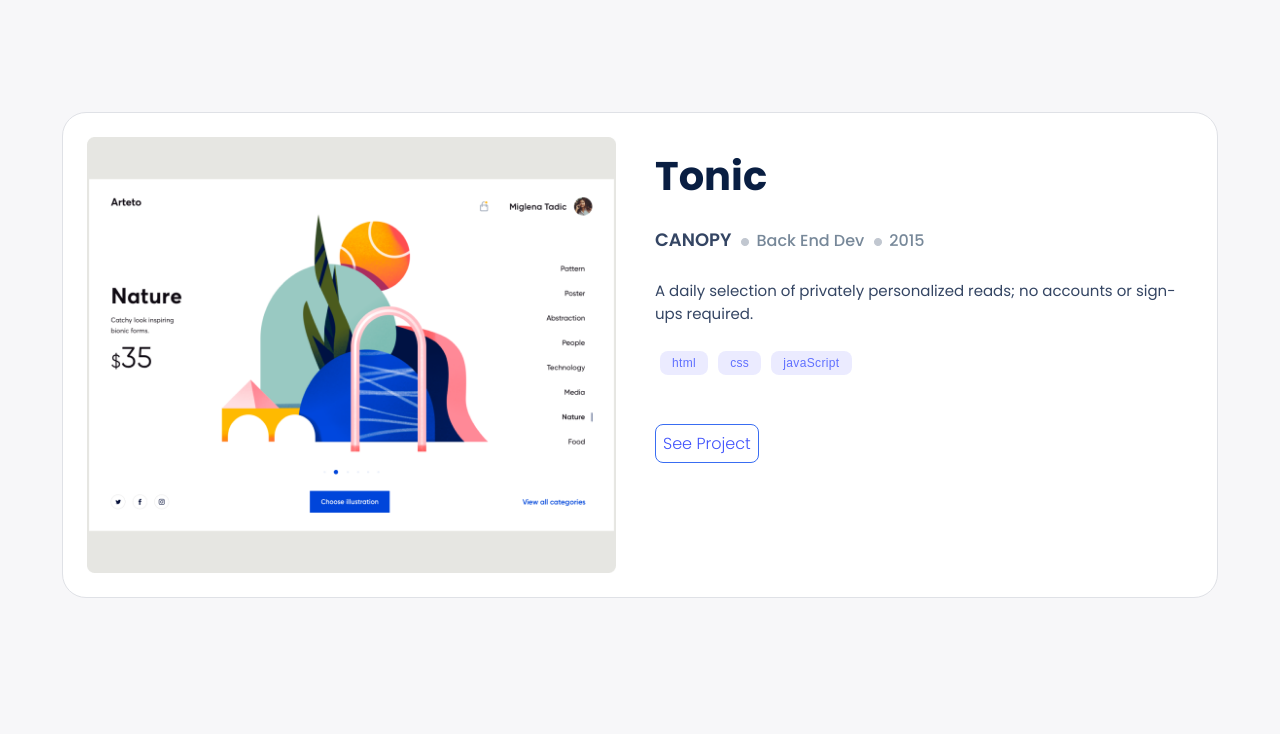
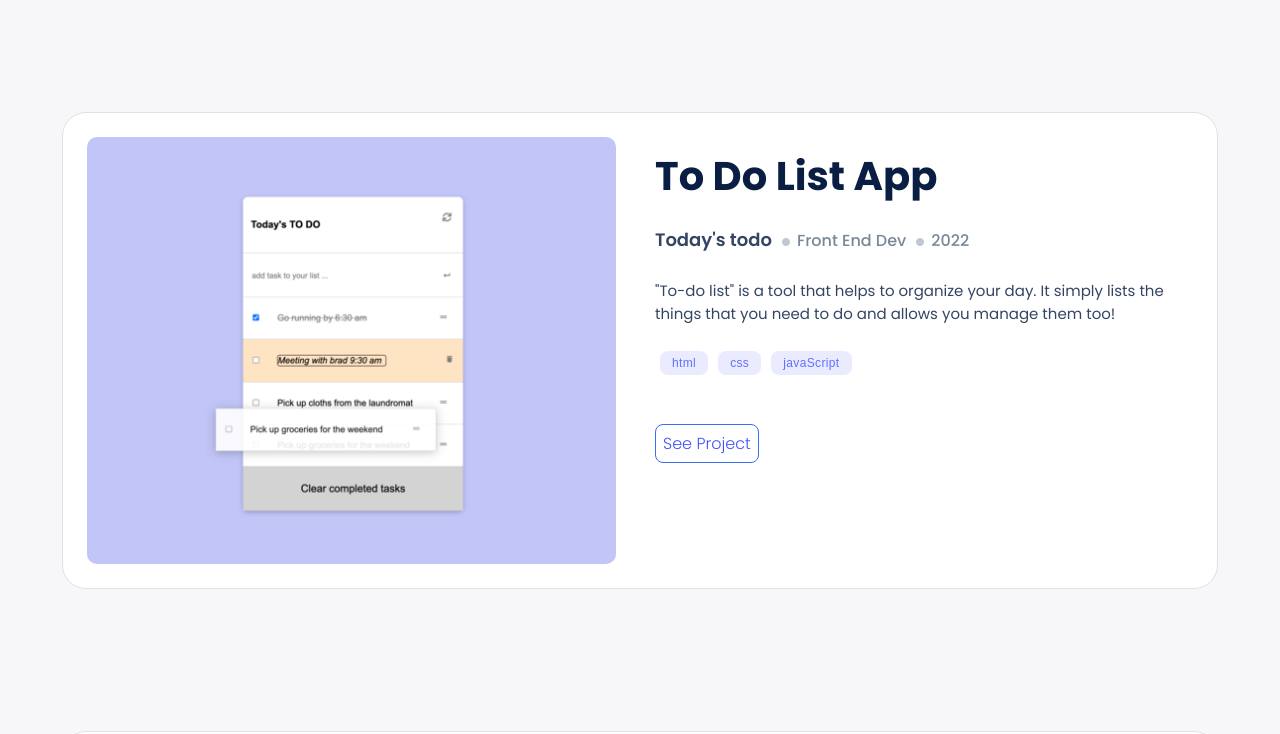
Before and after one commit to clintonjosephs/portfolio_website, a website: page index.html in a window 1280 px wide. Shown: the part 900-1634 px from the top of the page. Drawn offline with Linux system fonts and the light colour scheme.

Commit message:
Added project to portfolio website

```diff
--- a/assets/css/style.css
+++ b/assets/css/style.css
@@ -196,6 +196,7 @@ a.btn-see-resume:active {
 
 .work-image > img {
   width: 100%;
+  border-radius: 10px;
 }
 
 .btn-light {
--- a/assets/js/portfolio.js
+++ b/assets/js/portfolio.js
@@ -1,17 +1,17 @@
 /** Create data object */
 const projects = [{
-  name: 'Tonic',
-  details: ['CANOPY', 'Back End Dev', '2015'],
-  smallDescription: 'A daily selection of privately personalized reads; no accounts or sign-ups required.',
-  bigDescription: "Lorem Ipsum is simply dummy text of the printing and typesetting industry. Lorem Ipsum has been the industry's standard dummy text ever since the 1500s, when an unknown printer took a galley of type and scrambled it 1960s with the releaLorem Ipsum is simply dummy text of the printing and typesetting industry. Lorem Ipsum has been the industry's standard dummy text ever since the 1500s, when an unknown printer took a galley of type and scrambled it 1960s with the releorem Ipsum is simply dummy text of the printing and typesetting industry. Lorem Ipsum han printer took a galley of type and scrambled it 1960s with the releawn printer took a galley of type and scrambled it 1960s with the releaLorem Ipsum is simply dummy text of the printing and typesetting industry. Lorem Ipsum has been the industry's standard dummy text ever since the 1500s, when an unknown printer took a galley of type and scrambled it 1960s with the relea",
-  imageUrlMobile: 'assets/images/portfolio_snapshoot/snapshoot1.png',
-  imageUrlDesktop: 'assets/images/portfolio_snapshoot/snapshoot_desktop1.png',
-  popupImageUrlMobile: 'assets/images/portfolio_snapshoot/modal_snapshoot_mobile.png',
-  popupImageUrlDesktop: 'assets/images/portfolio_snapshoot/modal_snapshoot.png',
-  technologiesPopup: ['html', 'css', 'javaScript', 'github', 'Ruby', 'Bootstrap'],
+  name: 'To Do List App',
+  details: ['Today\'s todo', 'Front End Dev', '2022'],
+  smallDescription: '"To-do list" is a tool that helps to organize your day. It simply lists the things that you need to do and allows you manage them too!',
+  bigDescription: "In this project, you will get a simple HTML list of To Do tasks. It is built using webpack and served by a webpack dev server. The list is styled according to the specifications listed by the minimalist website. The CRUD (create, update, delete) methods for the todo tasks are implemented. All the elements of the user interface are fully functional and the application is completed. You will also be able to mark task completion by selecting the corresponding checkbox (or undo it by unchecking the checkbox). The updated tasks list will be stored in localstorage.",
+  imageUrlMobile: 'assets/images/portfolio_snapshoot/todo/todo_mobile.png',
+  imageUrlDesktop: 'assets/images/portfolio_snapshoot/todo/todo_desktop.png',
+  popupImageUrlMobile: 'assets/images/portfolio_snapshoot/todo/todo_mobile.png',
+  popupImageUrlDesktop: 'assets/images/portfolio_snapshoot/todo/todo_popup.png',
+  technologiesPopup: ['html', 'css', 'javaScript', 'ES6', 'WebPack', 'HTML & CSS & JavaScript Linters'],
   technologies: ['html', 'css', 'javaScript'],
-  linkLive: '',
-  linkSource: '',
+  linkLive: 'https://clintonjosephs.github.io/to-do-list/',
+  linkSource: 'https://github.com/clintonjosephs/to-do-list.git',
 },
 {
   name: 'Multi-Post Stories',
--- a/index.html
+++ b/index.html
@@ -11,7 +11,7 @@
             gtag('config', 'UA-152378720-1');
         </script>
         <meta name="viewport" content="width=device-width, initial-scale=1">
-        <title>Portfolio Website - Clinton Mbonu</title>
+        <title>Clinton Mbonu</title>
         <link rel="stylesheet" href="assets/css/style.css" />
         <link rel="stylesheet" href="assets/css/mobile.css" media="screen and (max-width: 992px) ">
         <link rel="stylesheet" href="assets/css/desktop.css" media="screen and (min-width: 992px) ">
@@ -22,7 +22,7 @@
             <div class="wrapper">
                 <nav class="nav-bar">
                     <ul>
-                        <li class="logo"><a href="#welcome" tabindex="1">My Logo</a></li>
+                        <li class="logo"><a href="#welcome" tabindex="1">Clinton Mbonu</a></li>
                         <li class="menu-desktop transforma"><a href="#portfolio" tabindex="2">Portfolio</a></li>
                         <li class="menu-desktop transforma"><a href="#about" tabindex="3">About</a></li>
                         <li class="menu-desktop transforma"><a href="#contact" tabindex="4">Contact</a></li>
@@ -67,7 +67,7 @@
                         <h3>LET'S CONNECT</h3>
                     </div>
                     <ul class="social">
-                        <li class="social-media transforma"><a href="https://twitter.com/clintonmbonu_" tabindex="17"><i class="fa fa-twitter"></i></a></li>
+                        <li class="social-media transforma"><a href="https://twitter.com/ClintonMbonu1" tabindex="17"><i class="fa fa-twitter"></i></a></li>
                         <li class="social-media transforma"><a href="https://linkedin.com/in/clinton-mbonu" tabindex="18"><i class="fa fa-linkedin"></i></a></li>
                         <li class="social-media transforma"><a href="#" tabindex="19" ><i class="fa fa-medium"></i></a></li>
                         <li class="social-media transforma"><a href="https://github.com/clintonjosephs" tabindex="20"><i class="fa fa-github"></i></a></li>
```
Also changed, not shown: assets/images/portfolio_snapshoot/todo/todo_desktop.png (added), assets/images/portfolio_snapshoot/todo/todo_mobile.png (added), assets/images/portfolio_snapshoot/todo/todo_popup.png (added), 5 other files.
